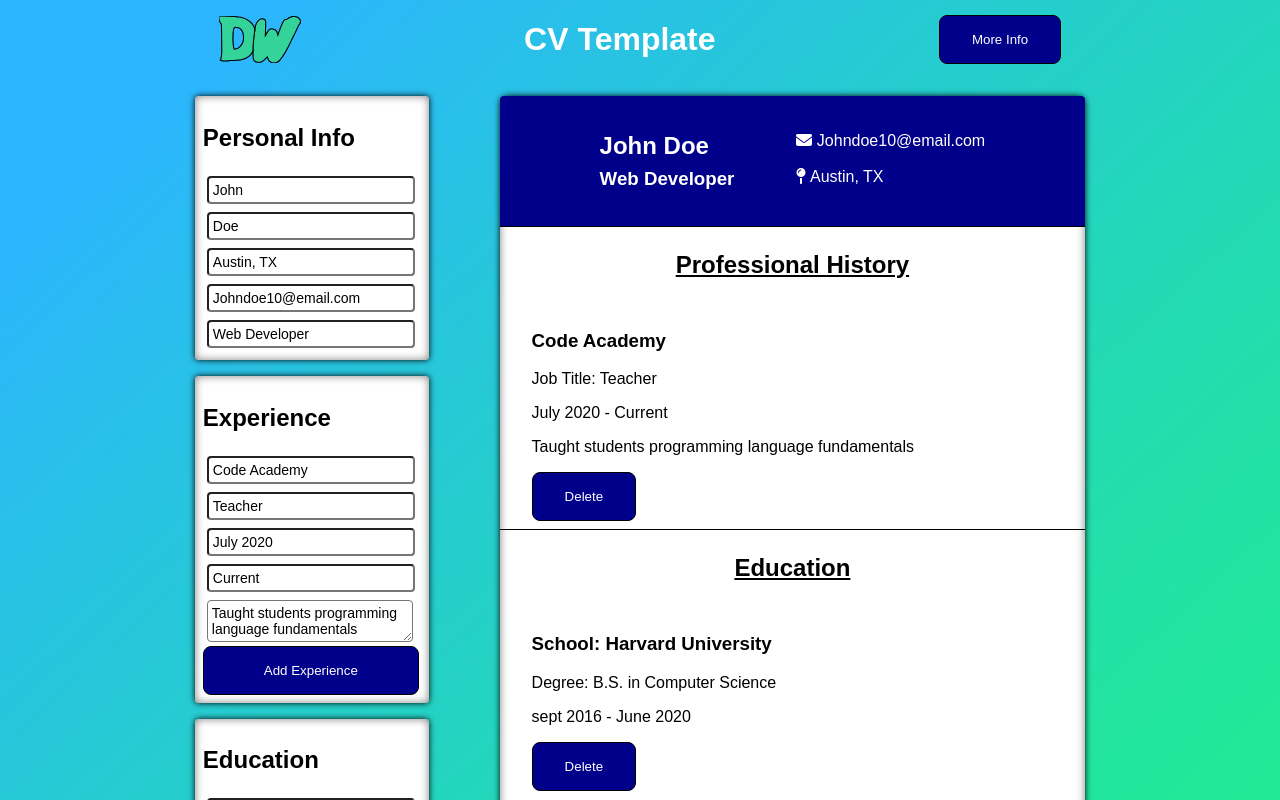
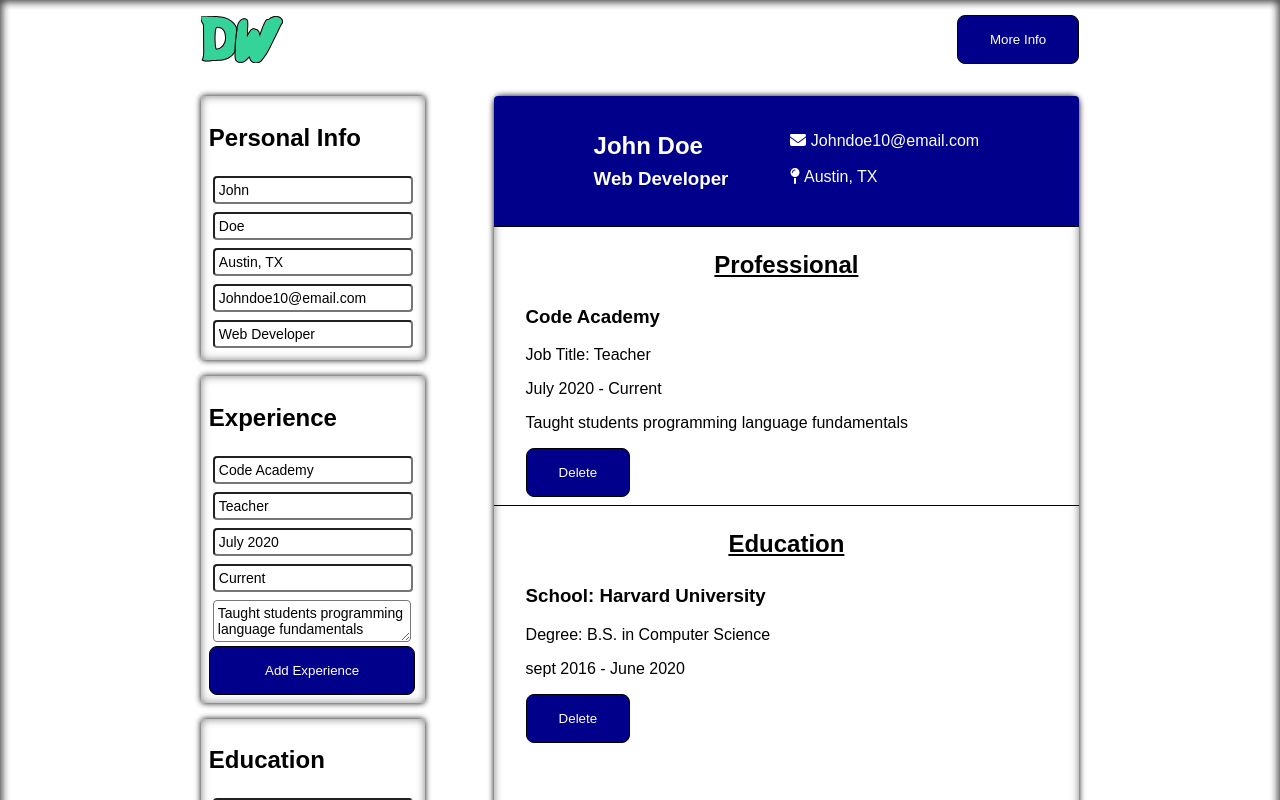
Before and after one commit to Dillonpw/cv-template, a React (Vite) app: page / in a window 1280 px wide. Shown: the top 800 px of the page. Built offline with nearby package versions, Linux system fonts and the light colour scheme.

Commit message:
changed bg color

```diff
--- a/src/content.jsx
+++ b/src/content.jsx
@@ -129,7 +129,7 @@ export default function Content() {
                 <div className="templateSection">
                     <InfoTemplate personalInfo={personalInfo} />
                     <h2>
-                        <u>Professional History</u>
+                        <u>Professional</u>
                     </h2>
 
                     {experiences.map((exp) => (
--- a/src/index.css
+++ b/src/index.css
@@ -13,13 +13,9 @@ body {
     margin: 0;
     padding: 0;
     box-sizing: border-box;
-    background: linear-gradient(
-        to bottom right,
-        rgba(23, 174, 255, 0.699) 10%,
-        rgb(35, 243, 132)
-    );
     overflow-x: hidden;
     overscroll-behavior: none;
+    box-shadow: inset 0 0 10px rgb(75, 75, 75);
 }
 
 .header {
@@ -44,12 +40,12 @@ body {
 
 .formSection {
     grid-area: 1/1/3/2;
-    margin-left: 0.5rem;
+    margin-left: 2rem;
 }
 
 .templateSection {
     grid-area: 1/2/2/4;
-    margin-right: 0.5rem;
+    margin-right: 2rem;
     background-color: white;
     box-shadow: 0 0 6px 0px, inset 0 0 8px grey;
     max-width: fit-content;
@@ -60,7 +56,9 @@ body {
 .templateSection > h2 {
     text-align: center;
     margin: 0.5rem;
+    margin-bottom: 0;
     padding: 1rem;
+    padding-bottom: 0;
 }
 
 .infoFormBox,
```
Also changed, not shown: src/form/form.css (+8 -7 lines).
